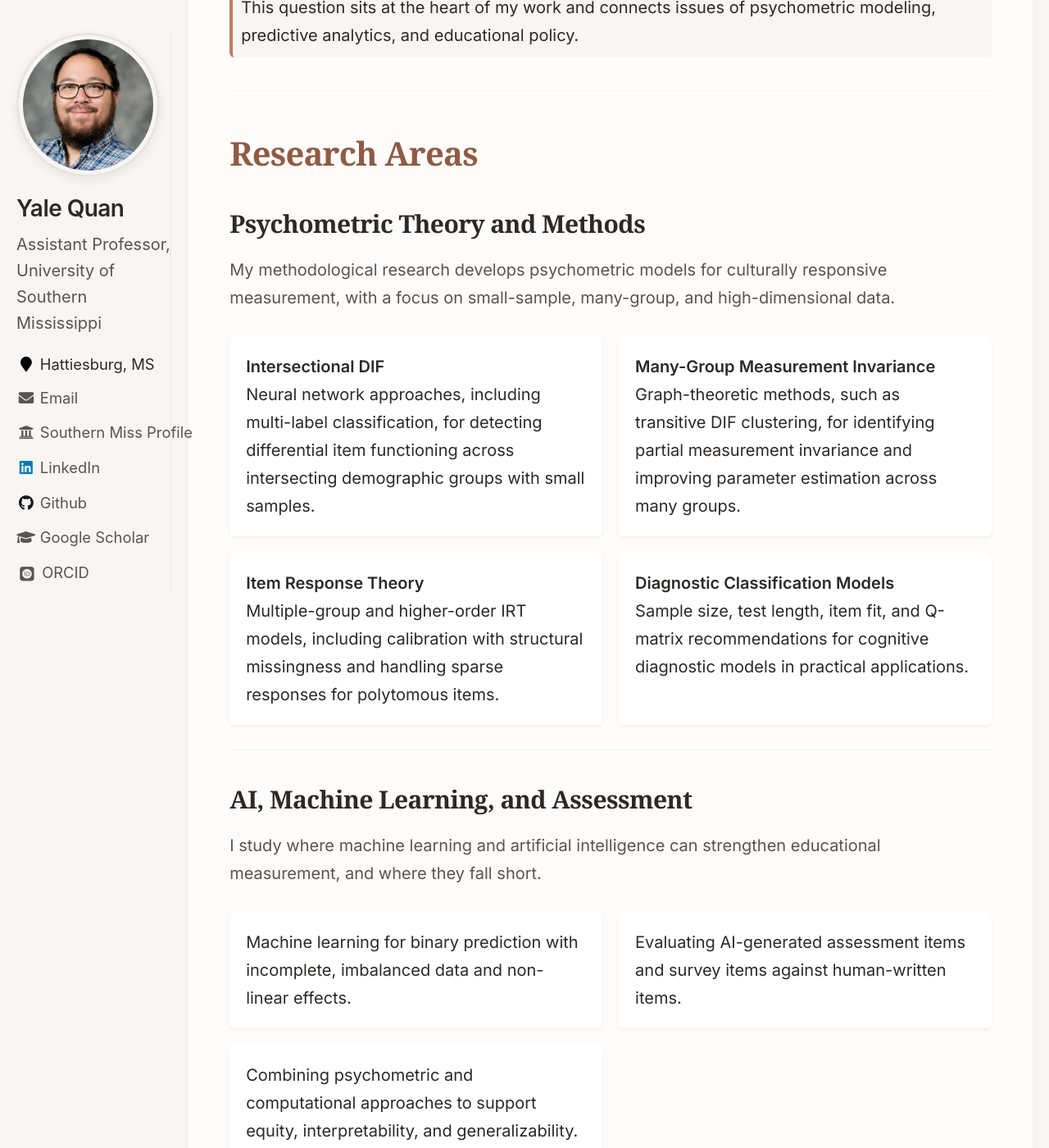
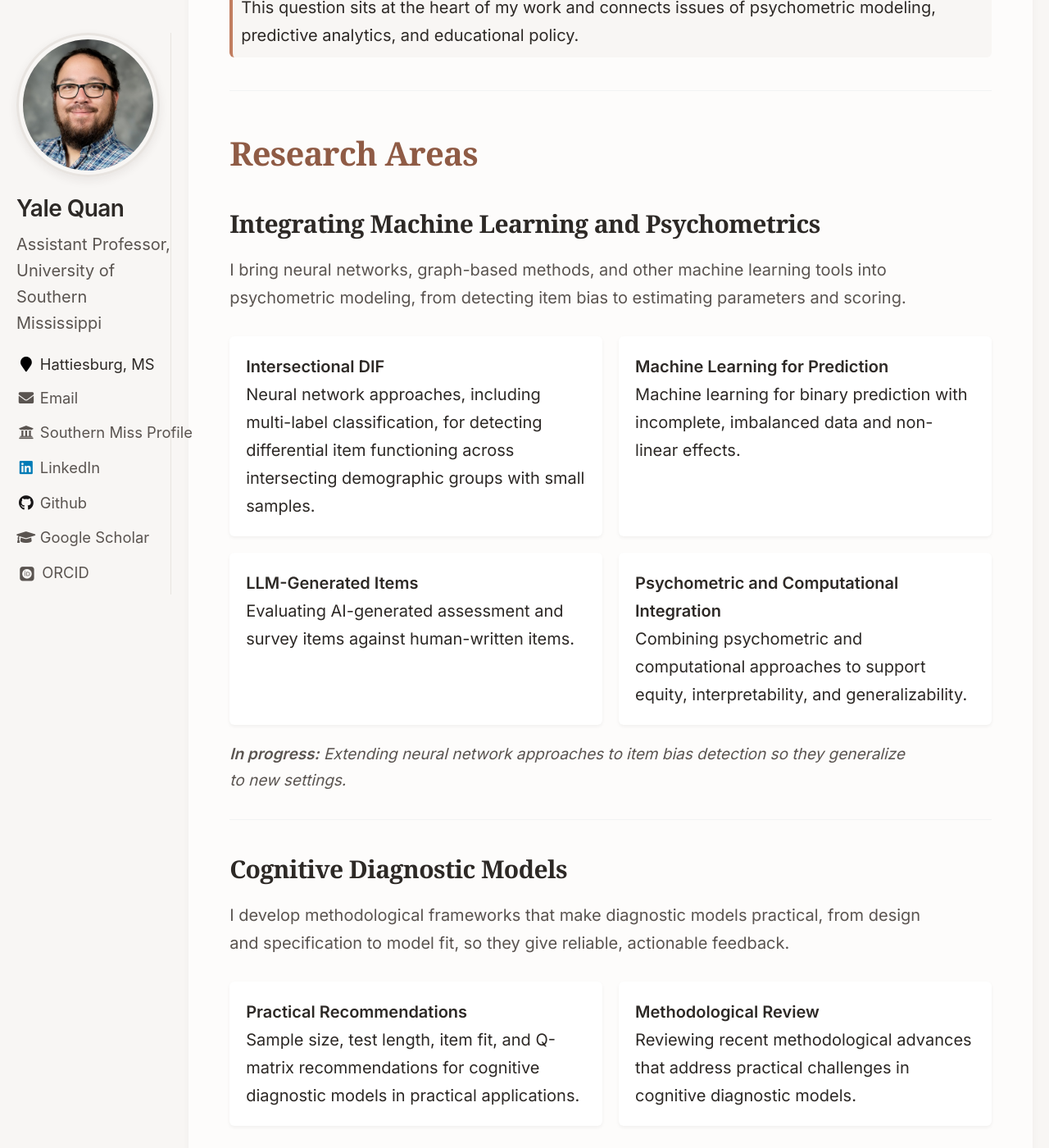
Before and after one commit to yalequan/yalequan.github.io, a Jekyll site: the page built from _pages/research.md, in a window 1280 px wide and 1400 px high, scrolled down 470 px. Shown: the whole window at 82% size. Built offline with Jekyll 4.4.1, drawn with Linux system fonts in a browser that asks for light colours; some web fonts are replaced; some of the changed text lies outside the part shown.

Commit message:
Updated research section

```diff
--- a/_pages/research.md
+++ b/_pages/research.md
@@ -35,9 +35,9 @@ This question sits at the heart of my work and connects issues of psychometric m
 
 ## Research Areas
 
-### Psychometric Theory and Methods
+### Integrating Machine Learning and Psychometrics {#ml-psychometrics}
 
-My methodological research develops psychometric models for culturally responsive measurement, with a focus on small-sample, many-group, and high-dimensional data.
+I bring neural networks, graph-based methods, and other machine learning tools into psychometric modeling, from detecting item bias to estimating parameters and scoring.
 
 <div style="display: grid; grid-template-columns: repeat(auto-fit, minmax(300px, 1fr)); gap: 1rem; margin-bottom: 1.5rem;">
   <div style="background-color: var(--light-bg, #ffffff); padding: 1rem; border-radius: 6px; box-shadow: 0 2px 4px rgba(0,0,0,0.05);">
@@ -45,40 +45,62 @@ My methodological research develops psychometric models for culturally responsiv
     Neural network approaches, including multi-label classification, for detecting differential item functioning across intersecting demographic groups with small samples.
   </div>
   <div style="background-color: var(--light-bg, #ffffff); padding: 1rem; border-radius: 6px; box-shadow: 0 2px 4px rgba(0,0,0,0.05);">
+    <strong>Machine Learning for Prediction</strong><br>
+    Machine learning for binary prediction with incomplete, imbalanced data and non-linear effects.
+  </div>
+  <div style="background-color: var(--light-bg, #ffffff); padding: 1rem; border-radius: 6px; box-shadow: 0 2px 4px rgba(0,0,0,0.05);">
+    <strong>LLM-Generated Items</strong><br>
+    Evaluating AI-generated assessment and survey items against human-written items.
+  </div>
+  <div style="background-color: var(--light-bg, #ffffff); padding: 1rem; border-radius: 6px; box-shadow: 0 2px 4px rgba(0,0,0,0.05);">
+    <strong>Psychometric and Computational Integration</strong><br>
+    Combining psychometric and computational approaches to support equity, interpretability, and generalizability.
+  </div>
+</div>
+
+<p class="research-ongoing"><strong>In progress:</strong> Extending neural network approaches to item bias detection so they generalize to new settings.</p>
+
+---
+
+### Cognitive Diagnostic Models {#cdm}
+
+I develop methodological frameworks that make diagnostic models practical, from design and specification to model fit, so they give reliable, actionable feedback.
+
+<div style="display: grid; grid-template-columns: repeat(auto-fit, minmax(300px, 1fr)); gap: 1rem; margin-bottom: 1.5rem;">
+  <div style="background-color: var(--light-bg, #ffffff); padding: 1rem; border-radius: 6px; box-shadow: 0 2px 4px rgba(0,0,0,0.05);">
+    <strong>Practical Recommendations</strong><br>
+    Sample size, test length, item fit, and Q-matrix recommendations for cognitive diagnostic models in practical applications.
+  </div>
+  <div style="background-color: var(--light-bg, #ffffff); padding: 1rem; border-radius: 6px; box-shadow: 0 2px 4px rgba(0,0,0,0.05);">
+    <strong>Methodological Review</strong><br>
+    Reviewing recent methodological advances that address practical challenges in cognitive diagnostic models.
+  </div>
+</div>
+
+<p class="research-ongoing"><strong>In progress:</strong> Developing a probabilistic approach to Q-matrix estimation.</p>
+
+---
+
+### Measurement in Complex Data {#complex-data}
+
+I develop methods for settings that challenge standard models: small samples, many groups, sparse responses, and missing data.
+
+<div style="display: grid; grid-template-columns: repeat(auto-fit, minmax(300px, 1fr)); gap: 1rem; margin-bottom: 1.5rem;">
+  <div style="background-color: var(--light-bg, #ffffff); padding: 1rem; border-radius: 6px; box-shadow: 0 2px 4px rgba(0,0,0,0.05);">
     <strong>Many-Group Measurement Invariance</strong><br>
     Graph-theoretic methods, such as transitive DIF clustering, for identifying partial measurement invariance and improving parameter estimation across many groups.
   </div>
   <div style="background-color: var(--light-bg, #ffffff); padding: 1rem; border-radius: 6px; box-shadow: 0 2px 4px rgba(0,0,0,0.05);">
     <strong>Item Response Theory</strong><br>
-    Multiple-group and higher-order IRT models, including calibration with structural missingness and handling sparse responses for polytomous items.
-  </div>
-  <div style="background-color: var(--light-bg, #ffffff); padding: 1rem; border-radius: 6px; box-shadow: 0 2px 4px rgba(0,0,0,0.05);">
-    <strong>Diagnostic Classification Models</strong><br>
-    Sample size, test length, item fit, and Q-matrix recommendations for cognitive diagnostic models in practical applications.
+    Multiple-group and higher-order IRT models, including calibration with structural missingness.
   </div>
 </div>
 
----
-
-### AI, Machine Learning, and Assessment
-
-I study where machine learning and artificial intelligence can strengthen educational measurement, and where they fall short.
-
-<div style="display: grid; grid-template-columns: repeat(auto-fit, minmax(300px, 1fr)); gap: 1rem; margin-bottom: 1.5rem;">
-  <div style="background-color: var(--light-bg, #ffffff); padding: 1rem; border-radius: 6px; box-shadow: 0 2px 4px rgba(0,0,0,0.05);">
-    Machine learning for binary prediction with incomplete, imbalanced data and non-linear effects.
-  </div>
-  <div style="background-color: var(--light-bg, #ffffff); padding: 1rem; border-radius: 6px; box-shadow: 0 2px 4px rgba(0,0,0,0.05);">
-    Evaluating AI-generated assessment items and survey items against human-written items.
-  </div>
-  <div style="background-color: var(--light-bg, #ffffff); padding: 1rem; border-radius: 6px; box-shadow: 0 2px 4px rgba(0,0,0,0.05);">
-    Combining psychometric and computational approaches to support equity, interpretability, and generalizability.
-  </div>
-</div>
+<p class="research-ongoing"><strong>In progress:</strong> How decisions about sparse response categories affect item bias detection.</p>
 
 ---
 
-### Applied Impact
+### Applied Impact {#applied}
 
 In my applied work, I collaborate with K–12 schools and community partners to study barriers to student success, and I apply psychometric and statistical methods in healthcare and psychological research.
 
@@ -105,18 +127,3 @@ In my applied work, I collaborate with K–12 schools and community partners to
   <li><strong>National Council of Teachers of Mathematics (NCTM)</strong> – Quantitative Researcher (Winter 2026)</li>
   <li><strong>Project HARLI</strong> – Quantitative Researcher and Interviewer (Winter 2026)</li>
 </ul>
-
----
-
-<div style="background-color: var(--warm-bg, #f8f6f4); padding: 1.5rem; border-left: 4px solid var(--primary-warm, #c17d5f); border-radius: 6px; margin-bottom: 2rem;">
-<p>
-<b>Current Work:</b>
-</p>
-
-<ul>
-  <li>Developing transportable neural network methods for flagging intersectional DIF across many groups.</li>
-  <li>Examining how collapsing response categories affects DIF detection under the graded response model.</li>
-  <li>Detecting Q-matrix misspecification in diagnostic models with small samples.</li>
-  <li>Comparing human-written and LLM-generated survey items measuring students' sense of belonging in online courses.</li>
-</ul>
-</div>
--- a/assets/css/home-redesign.css
+++ b/assets/css/home-redesign.css
@@ -243,3 +243,14 @@ html {
 body {
   font-size: 1rem !important;
 }
+
+/* Research page: linked area headings and in-progress notes */
+#ml-psychometrics, #cdm, #complex-data, #applied {
+  scroll-margin-top: 1.5rem;
+}
+.research-ongoing {
+  font-size: 0.95em;
+  font-style: italic;
+  margin-top: -0.5rem;
+  margin-bottom: 1.5rem;
+}
```
Also changed, not shown: _pages/about.md (+4 -4 lines), _pages/research-classic.md (added, +125 -0 lines).
